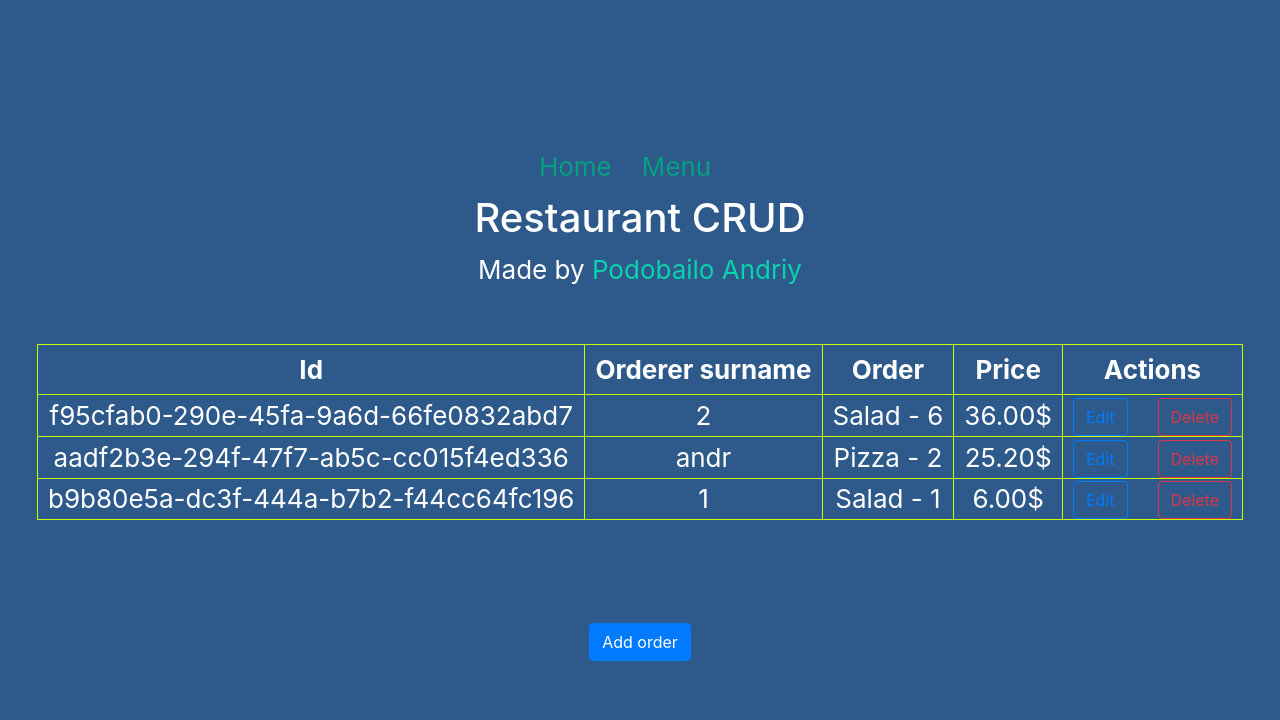
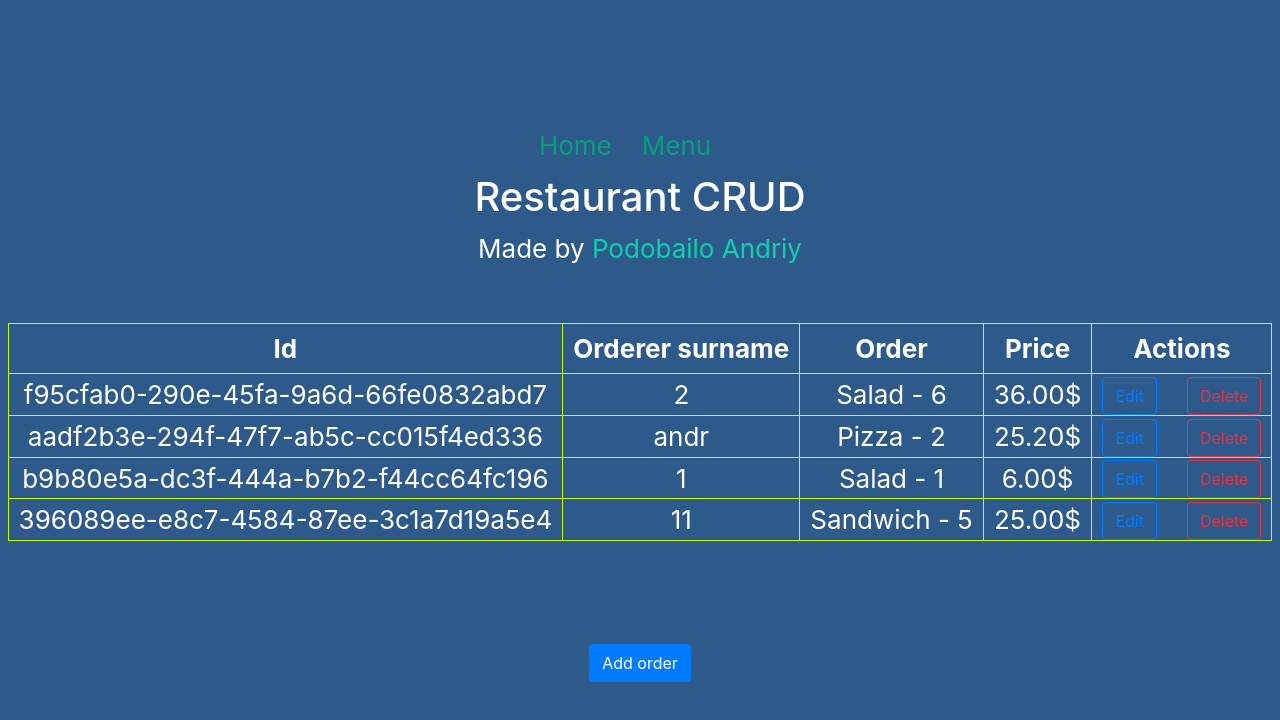
Before and after one commit to EndL11/restaurant_crud, a React (Create React App) app: page / in a window 1280 px wide. Shown: the top 720 px of the page. Built offline with nearby package versions, Linux system fonts and the light colour scheme; data requests are answered from the project's data file.

Commit message:
fixed transition change isEditing flag

```diff
--- a/src/components/Menu/Menu.js
+++ b/src/components/Menu/Menu.js
@@ -22,6 +22,8 @@ import {
   loadOrders,
   deleteOrder,
 } from "../../store/actions/order";
+
+//  TODO: try to make reloading menu and order lists after updating and adding elements in actions/reducers
 
 const Menu = (props) => {
   const dispatch = useDispatch();
@@ -92,10 +94,8 @@ const Menu = (props) => {
   };
 
   const onHideEditing = () => {
-    dispatch(resetEditingObject());
     handleModal();
   };
-
 
   const onAddDish = (e) => {
     e.preventDefault();
@@ -284,6 +284,7 @@ const Menu = (props) => {
         showModal={showModal}
         onHide={modalHideAction}
         title={modalTitle}
+        onExited={() => dispatch(resetEditingObject())}
       >
         {modalContent}
       </ModalWindow>
--- a/src/components/ModalWindow.js
+++ b/src/components/ModalWindow.js
@@ -1,8 +1,8 @@
 import React from 'react'
 import { Modal } from 'react-bootstrap';
 
-export const ModalWindow = ({ title, showModal, onHide, children }) => {
-  return <Modal show={showModal} onHide={onHide} scrollable="true">
+export const ModalWindow = ({ title, showModal, onHide, children, onExited }) => {
+  return <Modal show={showModal} onHide={onHide} scrollable="true" onExited={onExited}>
     <Modal.Header closeButton>
       <Modal.Title>{title}</Modal.Title>
     </Modal.Header>
--- /dev/null
+++ b/src/components/OrderEditDishInput.js
@@ -0,0 +1,51 @@
+import React from "react";
+import { Form, Button, Col } from "react-bootstrap";
+
+export const OrderEditDishInput = ({
+  item,
+  onChangeEdit,
+  price,
+  onDelete,
+  options,
+}) => {
+  return (
+    <Form.Group controlId="exampleForm.ControlSelect">
+      <Form.Row>
+        <Col>
+          <Form.Label>Select dish:</Form.Label>
+          <Form.Control
+            as="select"
+            name="name"
+            onChange={onChangeEdit}
+            className="name"
+            defaultValue={item.name}
+          >
+            {options}
+          </Form.Control>
+        </Col>
+        <Col style={{ marginRight: "20px" }}>
+          <Form.Label>Count</Form.Label>
+          <Form.Control
+            style={{ maxWidth: "100px" }}
+            type="number"
+            name="count"
+            onChange={onChangeEdit}
+            className="count"
+            defaultValue={item.count}
+          />
+        </Col>
+        <Col>
+          <Form.Label>Price</Form.Label>
+          <Form.Label style={{ marginTop: "7px", display: "block" }}>
+            {price}$
+          </Form.Label>
+        </Col>
+        <Col>
+          <Button variant="warning" onClick={onDelete}>
+            X
+          </Button>
+        </Col>
+      </Form.Row>
+    </Form.Group>
+  );
+};
--- a/src/components/OrderItem.js
+++ b/src/components/OrderItem.js
@@ -7,6 +7,11 @@ export const OrderItem = ({ item, onEdit, onDelete }) => {
       onDelete(item.id);
     }
   }
+
+  const editOrder = () => {
+    onEdit(item.id);
+  }
+
   return <tr>
     <td>{item.orderId}</td>
     <td>{item.orderer}</td>
@@ -19,7 +24,7 @@ export const OrderItem = ({ item, onEdit, onDelete }) => {
       {item.totalPrice.toFixed(2)}$</td>
     <td>
       <Button variant="outline-primary"
-        onClick={onEdit} value={item.orderId} className="td__button">Edit</Button>
+        onClick={editOrder} className="td__button">Edit</Button>
       <Button variant="outline-danger"
         onClick={onDeleteOrder} className="td__button">Delete</Button>
     </td>
--- a/src/components/Table/Table.js
+++ b/src/components/Table/Table.js
@@ -1,6 +1,6 @@
-import React, { useEffect } from "react";
+import React from "react";
 import { useDispatch, useSelector } from "react-redux";
-import { Form, Button, Col, Spinner } from "react-bootstrap";
+import { Form, Button, Spinner } from "react-bootstrap";
 
 import "./table.css";
 import "bootstrap/dist/css/bootstrap.min.css";
@@ -9,8 +9,13 @@ import { OrderDishInput } from "../OrderDishInput";
 import { ModalWindow } from "../ModalWindow";
 import { OrderFormButtons } from "../OrderFormButtons";
 import { addOrder, deleteOrder, loadOrders } from "../../store/actions/order";
-import { toggleModal } from "../../store/actions/state";
+import {
+  setEditingObject,
+  toggleModal,
+  resetEditingObject,
+} from "../../store/actions/state";
 import { loadMenu } from "../../store/actions/menu";
+import { OrderEditDishInput } from "../OrderEditDishInput";
 
 const Table = (props) => {
   const dispatch = useDispatch();
@@ -23,10 +28,12 @@ const Table = (props) => {
   };
   const showModal = useSelector((state) => state.states.showModal);
   const isEditing = useSelector((state) => state.states.isEditing);
-  const editingOrder = props.editingObj;
+  const editingObj = useSelector((state) => state.states.editingObject);
   let editingOrderForms = null;
 
-  useEffect(() => {
+  const [editingOrderObj, setEditingOrderObj] = React.useState(editingObj);
+
+  React.useEffect(() => {
     dispatch(loadOrders());
     dispatch(loadMenu());
   }, [dispatch]);
@@ -136,70 +143,74 @@ const Table = (props) => {
     };
     dispatch(addOrder(newOrder));
     handleClose();
+    dispatch(loadOrders());
   };
+
+  const onChangeEditingElement = (e) => {};
+
+  const deleteDishInput = (id) => {
+    setEditingOrderObj({
+      ...editingOrderObj,
+      orderArray: editingOrderObj.orderArray.filter((item) => item.id !== id),
+    });
+  };
+
+  const getEditingOrderForms = () => {
+    if (editingOrderObj !== null && editingOrderObj["orderArray"]) {
+      editingOrderForms = editingOrderObj["orderArray"].map((el) => {
+        let price =
+          menu.find((item) => el.name === item.name) !== undefined
+            ? (
+                menu.find((item) => el.name === item.name).price * el.count
+              ).toFixed(2)
+            : (0).toFixed(2);
+        return (
+          <OrderEditDishInput
+            key={el.id}
+            price={price}
+            onChangeEdit={onChangeEditingElement}
+            onDelete={deleteDishInput}
+            item={el}
+            options={options}
+          />
+        );
+      });
+    }
+  };
+
+  const onEditOrder = (id) => {
+    const editingOrder = orderList.find((item) => item.id === id);
+    dispatch(setEditingObject(editingOrder));
+    setEditingOrderObj(editingOrder);
+    handleClose();
+    getEditingOrderForms();
+  };
+
+  const onCancelEditing = () => {
+    handleClose();
+  };
+
+  const onApplyEditingOrder = () => {};
 
   const onDelete = (id) => {
     dispatch(deleteOrder(id));
-  }
+  };
 
-  const getEditingOrderForms = () => {
-    if (editingOrder !== null) {
-      editingOrderForms = editingOrder["orderArray"].map((el) => (
-        <Form.Group controlId="exampleForm.ControlSelect" key={el.id}>
-          <Form.Row>
-            <Col>
-              <Form.Label>Select dish:</Form.Label>
-              <Form.Control
-                as="select"
-                name="name"
-                onChange={(e) => props.onChangeEdit(e, el.id)}
-                className="name"
-                defaultValue={el.name}
-              >
-                {options}
-              </Form.Control>
-            </Col>
-            <Col style={{ marginRight: "20px" }}>
-              <Form.Label>Count</Form.Label>
-              <Form.Control
-                style={{ maxWidth: "100px" }}
-                type="number"
-                name="count"
-                onChange={(e) => props.onChangeEdit(e, el.id)}
-                className="count"
-                defaultValue={el.count}
-              />
-            </Col>
-            <Col>
-              <Form.Label>Price</Form.Label>
-              <Form.Label style={{ marginTop: "7px", display: "block" }}>
-                {menu.find((item) => el.name === item.name) !== undefined
-                  ? (
-                      menu.find((item) => el.name === item.name).price *
-                      el.count
-                    ).toFixed(2)
-                  : (0).toFixed(2)}
-                $
-              </Form.Label>
-            </Col>
-            <Col>
-              <Button
-                variant="warning"
-                onClick={() => {
-                  props.deleteForm(el.id, true);
-                }}
-              >
-                X
-              </Button>
-            </Col>
-          </Form.Row>
-        </Form.Group>
-      ));
-    }
+  const addDishInput = () => {
+    setEditingOrderObj({
+      ...editingOrderObj,
+      orderArray: [
+        ...editingOrderObj.orderArray,
+        {
+          id: props.idGenerator(),
+          name: menu[0].name,
+          count: 1,
+        },
+      ],
+    });
   };
-  getEditingOrderForms();
 
-  var listInputs = props.forms.map((el) => (
+  let listInputs = props.forms.map((el) => (
     <OrderDishInput
       key={el.id}
       element={el}
@@ -214,7 +225,7 @@ const Table = (props) => {
         key={item.orderId}
         item={item}
         onDelete={onDelete}
-        onEdit={props.onEdit}
+        onEdit={onEditOrder}
       />
     );
   });
@@ -231,18 +242,15 @@ const Table = (props) => {
             name="orderer"
             className="orderer"
             onChange={(e) => props.onChangeEdit(e)}
-            defaultValue={editingOrder["orderer"]}
+            defaultValue={editingOrderObj["orderer"]}
           />
         </Form.Group>
 
         {editingOrderForms}
-        <OrderFormButtons
-          onSubmit={props.applyEdit}
-          onAdd={props.addFormEdit}
-        />
+        <OrderFormButtons onSubmit={onApplyEditingOrder} onAdd={addDishInput} />
       </Form>
     );
-    modalHideAction = props.cancelEdit;
+    modalHideAction = onCancelEditing;
     modalTitle = "Editing order";
   } else {
     modalContent = (
@@ -302,6 +310,7 @@ const Table = (props) => {
         showModal={showModal}
         onHide={modalHideAction}
         title={modalTitle}
+        onExited={() => dispatch(resetEditingObject())}
       >
         {modalContent}
       </ModalWindow>
--- a/src/index.js
+++ b/src/index.js
@@ -4,12 +4,7 @@ import "./index.css";
 import { Application } from "./App";
 import * as serviceWorker from "./serviceWorker";
 
-ReactDOM.render(
-  <React.StrictMode>
-    <Application />
-  </React.StrictMode>,
-  document.getElementById("root")
-);
+ReactDOM.render(<Application />, document.getElementById("root"));
 
 // If you want your app to work offline and load faster, you can change
 // unregister() to register() below. Note this comes with some pitfalls.
--- a/src/server/db.json
+++ b/src/server/db.json
@@ -70,6 +70,19 @@
       ],
       "totalPrice": 6,
       "id": 5
+    },
+    {
+      "orderId": "396089ee-e8c7-4584-87ee-3c1a7d19a5e4",
+      "orderer": "11",
+      "orderArray": [
+        {
+          "id": "39daf96a-4e62-4ae4-9c1e-f7326ba7aa62",
+          "name": "Sandwich",
+          "count": 5
+        }
+      ],
+      "totalPrice": 25,
+      "id": 6
     }
   ]
 }
```
Lines whose indentation alone changed are shown as unchanged.
